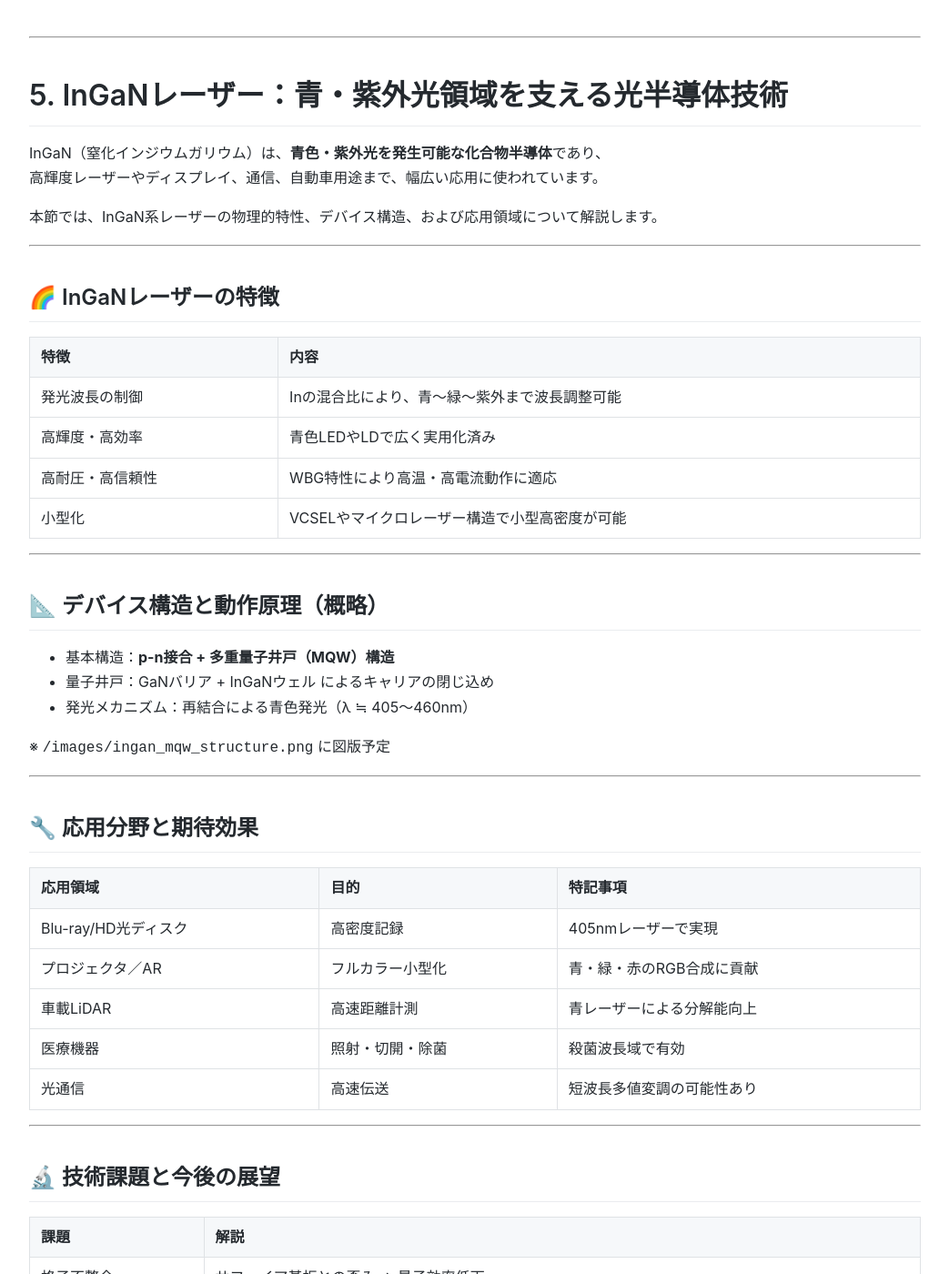
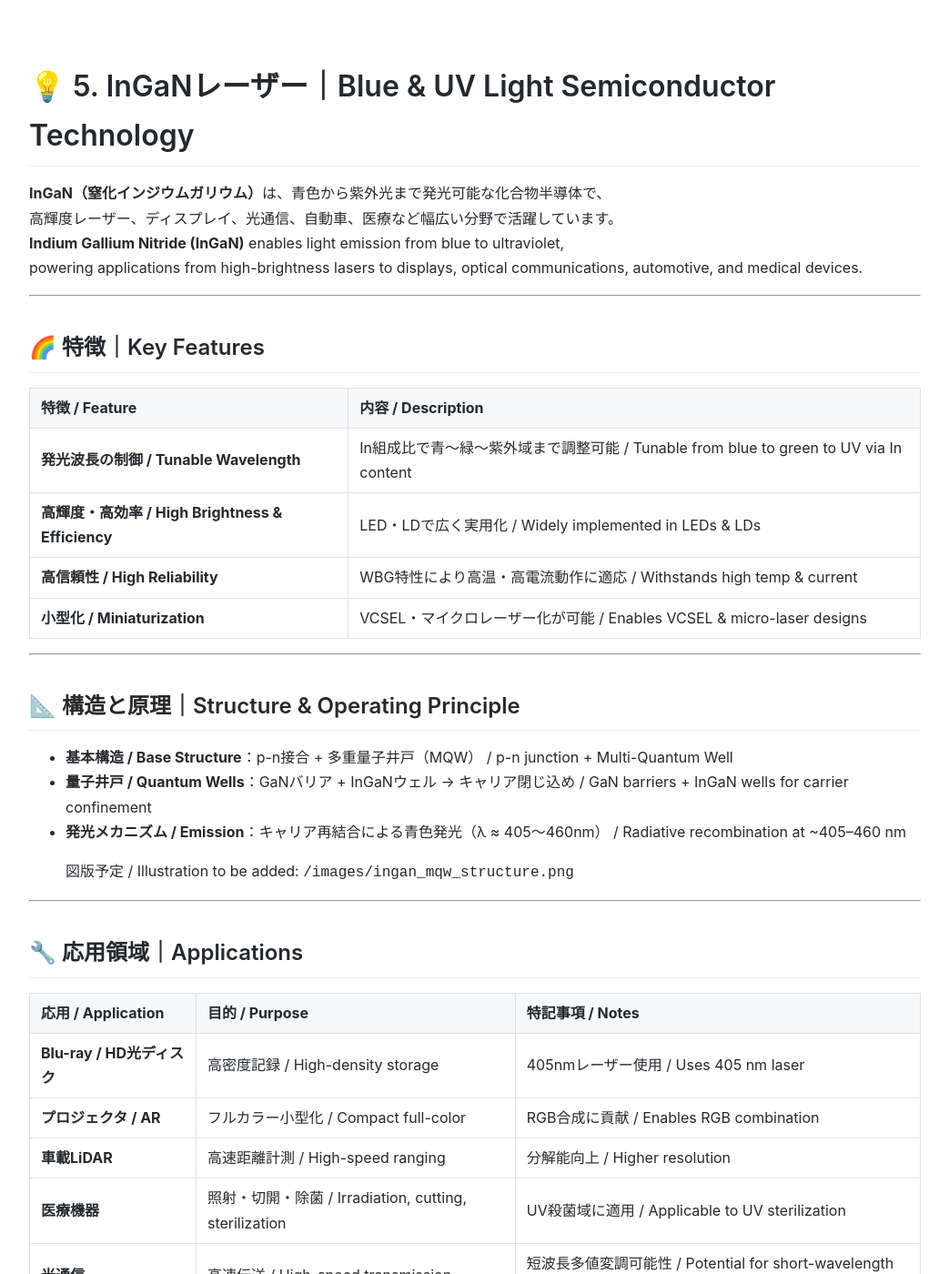
Before and after one commit to Samizo-AITL/Edusemi-Plus, a Jekyll site: the page built from materials/5_ingan_laser.md, in a window 1280 px wide and 1400 px high. Shown: the whole window at 91% size, without its empty margins (118-1161 px from the left). Built offline with Jekyll 4.4.1, drawn with Linux system fonts in a browser that asks for light colours; some of the changed text lies outside the part shown.

Commit message:
Update 5_ingan_laser.md

```diff
--- a/materials/5_ingan_laser.md
+++ b/materials/5_ingan_laser.md
@@ -1,78 +1,77 @@
 ---
 layout: default
-title: 5. InGaNレーザー：青・紫外光領域を支える光半導体技術
+title: 5. InGaNレーザー｜Blue & UV Light Semiconductor Technology
 ---
+
+# 💡 5. InGaNレーザー｜Blue & UV Light Semiconductor Technology
+
+**InGaN（窒化インジウムガリウム）**は、青色から紫外光まで発光可能な化合物半導体で、
+高輝度レーザー、ディスプレイ、光通信、自動車、医療など幅広い分野で活躍しています。
+**Indium Gallium Nitride (InGaN)** enables light emission from blue to ultraviolet,
+powering applications from high-brightness lasers to displays, optical communications, automotive, and medical devices.
 
 ---
 
-# 5. InGaNレーザー：青・紫外光領域を支える光半導体技術
+## 🌈 特徴｜Key Features
 
-InGaN（窒化インジウムガリウム）は、**青色・紫外光を発生可能な化合物半導体**であり、
-高輝度レーザーやディスプレイ、通信、自動車用途まで、幅広い応用に使われています。
-
-本節では、InGaN系レーザーの物理的特性、デバイス構造、および応用領域について解説します。
+| **特徴 / Feature** | **内容 / Description** |
+|--------------------|------------------------|
+| **発光波長の制御 / Tunable Wavelength** | In組成比で青〜緑〜紫外域まで調整可能 / Tunable from blue to green to UV via In content |
+| **高輝度・高効率 / High Brightness & Efficiency** | LED・LDで広く実用化 / Widely implemented in LEDs & LDs |
+| **高信頼性 / High Reliability** | WBG特性により高温・高電流動作に適応 / Withstands high temp & current |
+| **小型化 / Miniaturization** | VCSEL・マイクロレーザー化が可能 / Enables VCSEL & micro-laser designs |
 
 ---
 
-## 🌈 InGaNレーザーの特徴
+## 📐 構造と原理｜Structure & Operating Principle
 
-| 特徴 | 内容 |
-|------|------|
-| 発光波長の制御 | Inの混合比により、青〜緑〜紫外まで波長調整可能 |
-| 高輝度・高効率 | 青色LEDやLDで広く実用化済み |
-| 高耐圧・高信頼性 | WBG特性により高温・高電流動作に適応 |
-| 小型化 | VCSELやマイクロレーザー構造で小型高密度が可能 |
+- **基本構造 / Base Structure**：p-n接合 + 多重量子井戸（MQW） / p-n junction + Multi-Quantum Well
+- **量子井戸 / Quantum Wells**：GaNバリア + InGaNウェル → キャリア閉じ込め / GaN barriers + InGaN wells for carrier confinement
+- **発光メカニズム / Emission**：キャリア再結合による青色発光（λ ≈ 405〜460nm） / Radiative recombination at ~405–460 nm
+
+> 図版予定 / Illustration to be added: `/images/ingan_mqw_structure.png`
 
 ---
 
-## 📐 デバイス構造と動作原理（概略）
+## 🔧 応用領域｜Applications
 
-- 基本構造：**p-n接合 + 多重量子井戸（MQW）構造**
-- 量子井戸：GaNバリア + InGaNウェル によるキャリアの閉じ込め
-- 発光メカニズム：再結合による青色発光（λ ≒ 405〜460nm）
-
-※ `/images/ingan_mqw_structure.png` に図版予定
+| **応用 / Application** | **目的 / Purpose** | **特記事項 / Notes** |
+|------------------------|--------------------|----------------------|
+| **Blu-ray / HD光ディスク** | 高密度記録 / High-density storage | 405nmレーザー使用 / Uses 405 nm laser |
+| **プロジェクタ / AR** | フルカラー小型化 / Compact full-color | RGB合成に貢献 / Enables RGB combination |
+| **車載LiDAR** | 高速距離計測 / High-speed ranging | 分解能向上 / Higher resolution |
+| **医療機器** | 照射・切開・除菌 / Irradiation, cutting, sterilization | UV殺菌域に適用 / Applicable to UV sterilization |
+| **光通信** | 高速伝送 / High-speed transmission | 短波長多値変調可能性 / Potential for short-wavelength modulation |
 
 ---
 
-## 🔧 応用分野と期待効果
+## 🔬 技術課題｜Technical Challenges
 
-| 応用領域 | 目的 | 特記事項 |
-|----------|------|------------|
-| Blu-ray/HD光ディスク | 高密度記録 | 405nmレーザーで実現 |
-| プロジェクタ／AR | フルカラー小型化 | 青・緑・赤のRGB合成に貢献 |
-| 車載LiDAR | 高速距離計測 | 青レーザーによる分解能向上 |
-| 医療機器 | 照射・切開・除菌 | 殺菌波長域で有効 |
-| 光通信 | 高速伝送 | 短波長多値変調の可能性あり |
+| **課題 / Challenge** | **解説 / Details** |
+|----------------------|--------------------|
+| **格子不整合 / Lattice Mismatch** | サファイア基板で歪み発生 → 量子効率低下 / Strain on sapphire substrates reduces efficiency |
+| **温度特性 / Temperature Sensitivity** | 高温時の波長シフト・寿命低下 / Wavelength drift & lifetime reduction at high temp |
+| **短波長化 / Shorter Wavelength Targeting** | UV化はAlGaNとの競合・技術困難 / UV direction faces AlGaN competition & difficulty |
 
 ---
 
-## 🔬 技術課題と今後の展望
+## 📎 関連リンク｜Related Links
 
-| 課題 | 解説 |
-|------|------|
-| 格子不整合 | サファイア基板との歪み → 量子効率低下 |
-| 温度特性 | 高温時の波長シフト・寿命低下 |
-| 短波長化 | UV方向への波長制御が技術的に困難（AlGaNとの競合） |
+- 📘 [2. 材料特性の定量比較 / Material Properties](./2_material_properties.md)
+- ⚛️ [量子構造デバイス / Quantum Structure Devices](../quantum-semiconductor/)
+- 💹 [市場・投資動向 / Market & Investment Trends](../investment/)
 
 ---
 
-## 📎 関連トピックと接続
+## 🧩 まとめ｜Summary
 
-- 📘 [2_material_properties.md](./2_material_properties.md)：InGaNの物性背景
-- ⚛️ [quantum-semiconductor/](../quantum-semiconductor/)：量子井戸／量子構造の深掘り
-- 💹 [investment/](../investment/)：レーザー／LED市場における企業評価
+> **InGaNレーザー**は「波長可変」「高輝度」「高信頼性」を兼ね備え、
+> ブルーレイ、プロジェクタ、車載LiDAR、光通信など幅広く利用される光半導体です。
+> **InGaN lasers** offer tunable wavelength, high brightness, and reliability,
+> impacting storage, projection, automotive sensing, and communications.
 
 ---
 
-## 🧩 本章のまとめ
-
-> InGaNレーザーは「波長可変」「高輝度」「WBG材料による高信頼性」を兼ね備えた光半導体であり、
-> ブルーレイ、プロジェクタ、車載LiDAR、光通信など幅広い分野に影響を与えています。
-
----
-
-## 🔚 材料技術カテゴリ 完結
-
-これにより、`materials/` 以下の5章（1〜5）が完了しました。
-他カテゴリとの接続を通じて、応用・地政学・投資などの視点から発展可能です。
+## 🔄 ナビゲーション / Navigation
+- **◀ 前節 / Previous:** [4. 次世代材料と構造 / Next-gen Materials](./4_future_trends.md)
+- **🔙 README:** [半導体材料カテゴリ / Materials Overview](./README.md)
```
